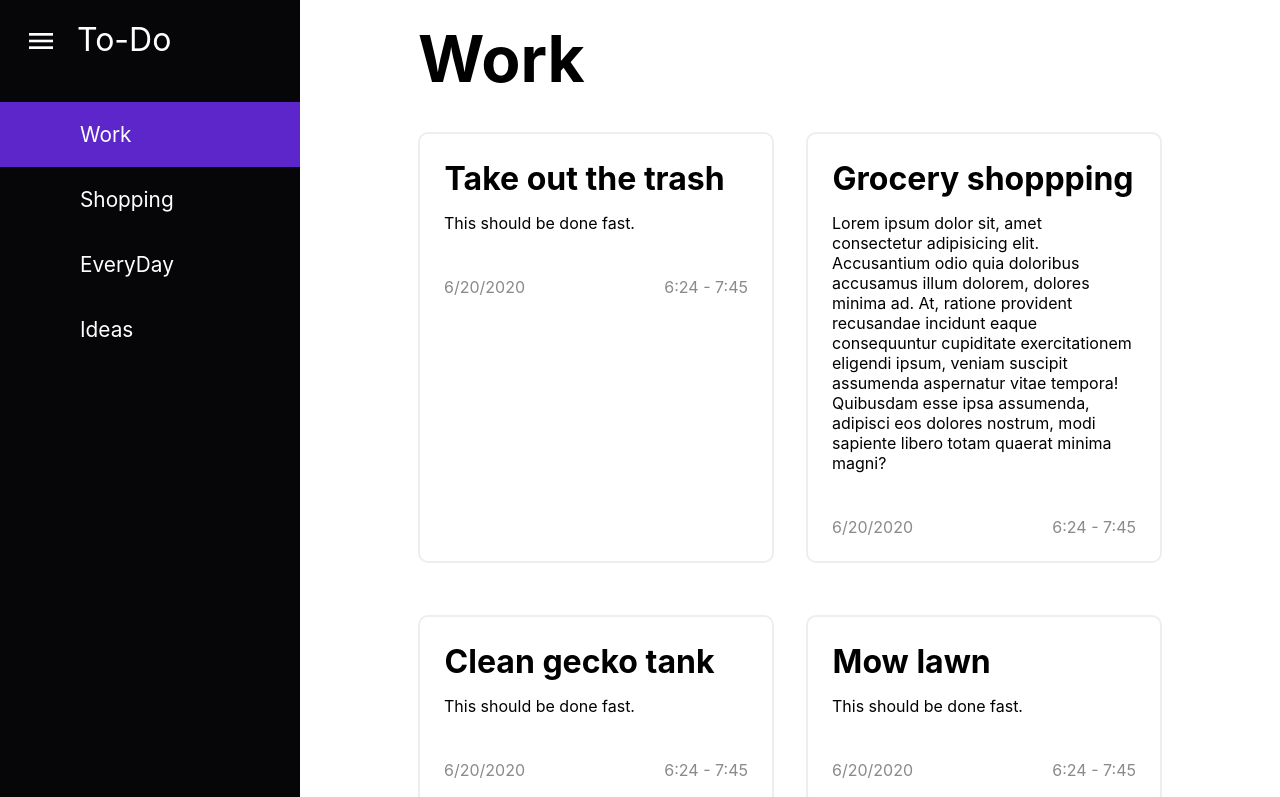
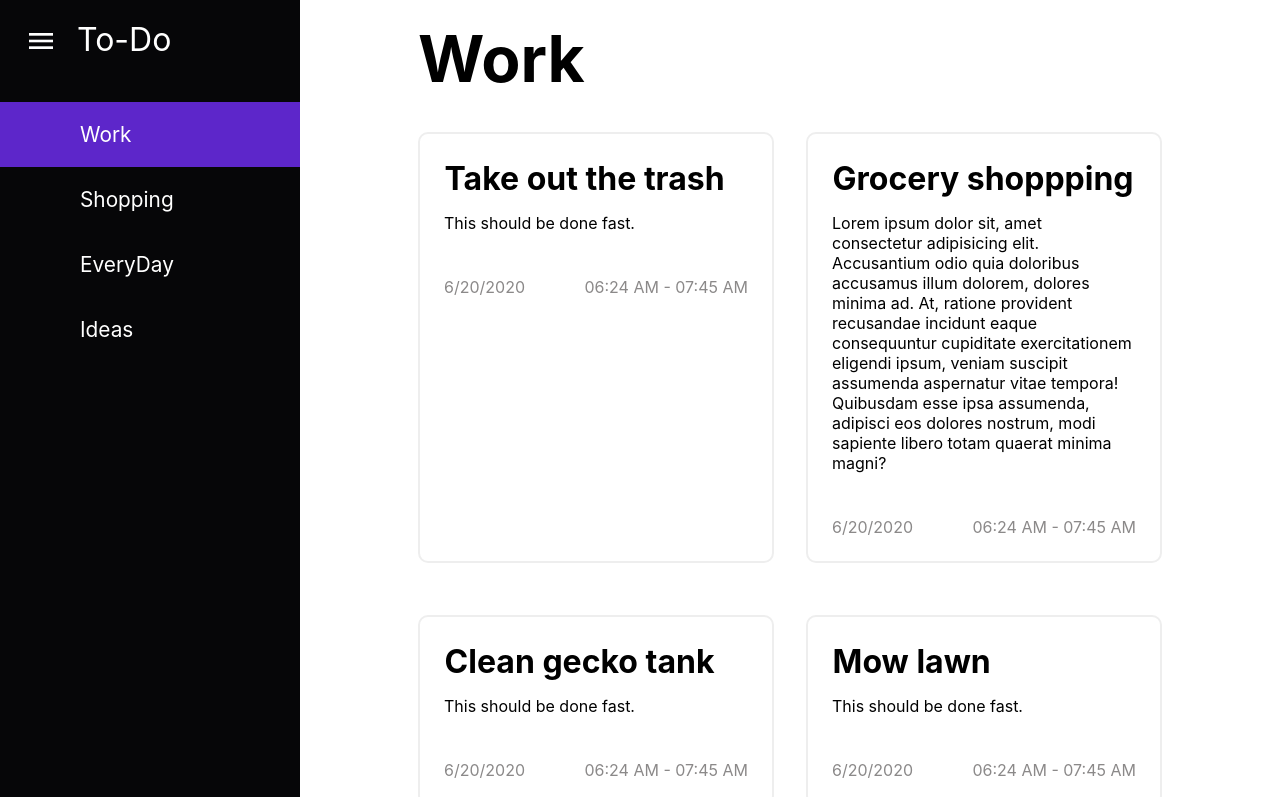
Before and after one commit to paritosh-34/todo, a React (Create React App) app: page / in a window 1280 px wide. Shown: the top 797 px of the page. Built offline with nearby package versions, Linux system fonts and the light colour scheme.

Commit message:
Time Bug Solved:Time showing Different in different browsers

```diff
--- a/src/components/TodoItem.js
+++ b/src/components/TodoItem.js
@@ -13,8 +13,15 @@ class TodoItem extends Component {
             {this.props.todo.date.toLocaleDateString()}
           </div>
           <div className="todo-time">
-            {this.props.todo.time.from.toLocaleTimeString().slice(0, 4)} -{" "}
-            {this.props.todo.time.to.toLocaleTimeString().slice(0, 4)}
+            {this.props.todo.time.from.toLocaleTimeString([], {
+              hour: "2-digit",
+              minute: "2-digit",
+            })}{" "}
+            -{" "}
+            {this.props.todo.time.to.toLocaleTimeString([], {
+              hour: "2-digit",
+              minute: "2-digit",
+            })}
           </div>
         </div>
       </div>
```
